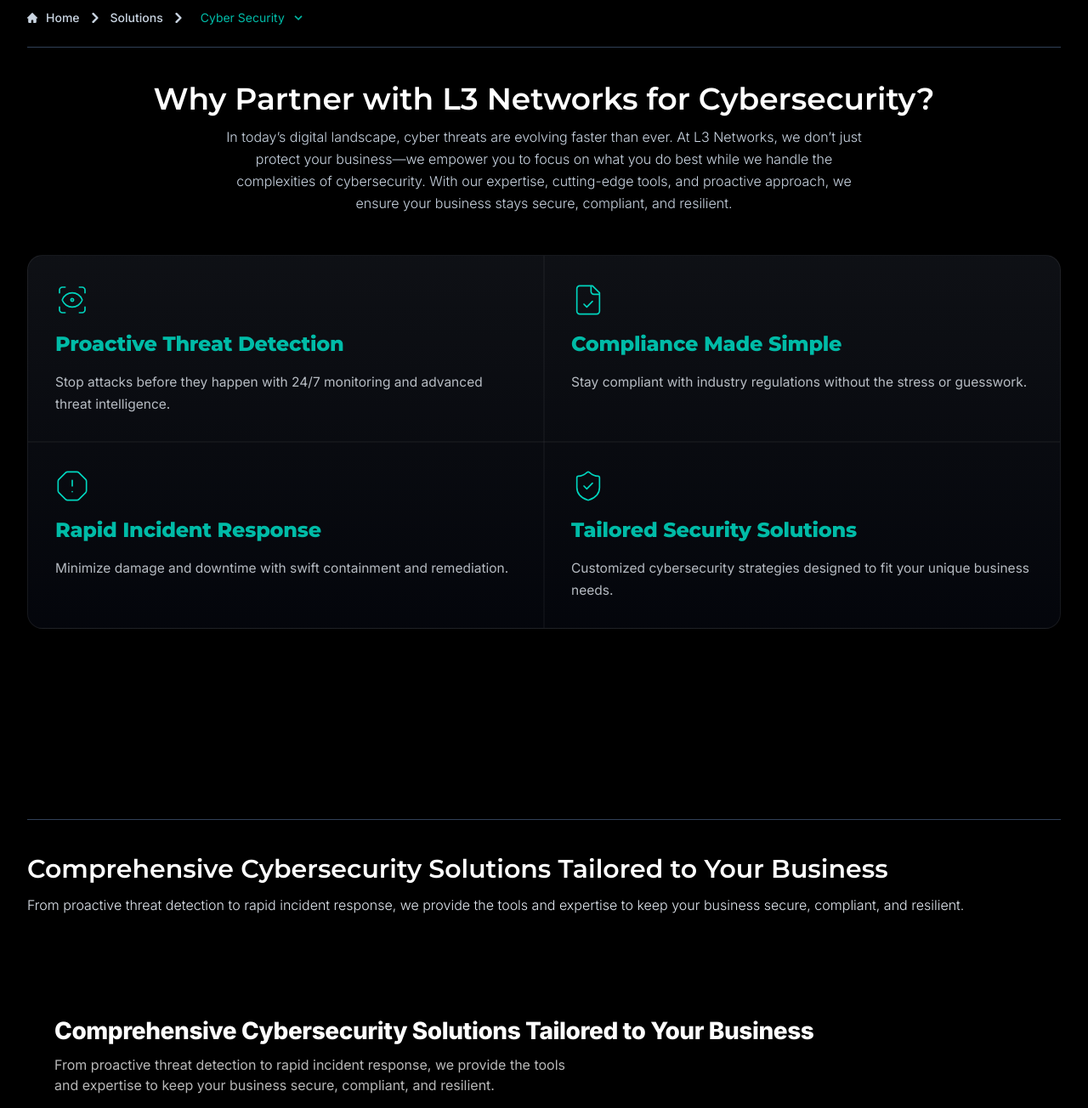
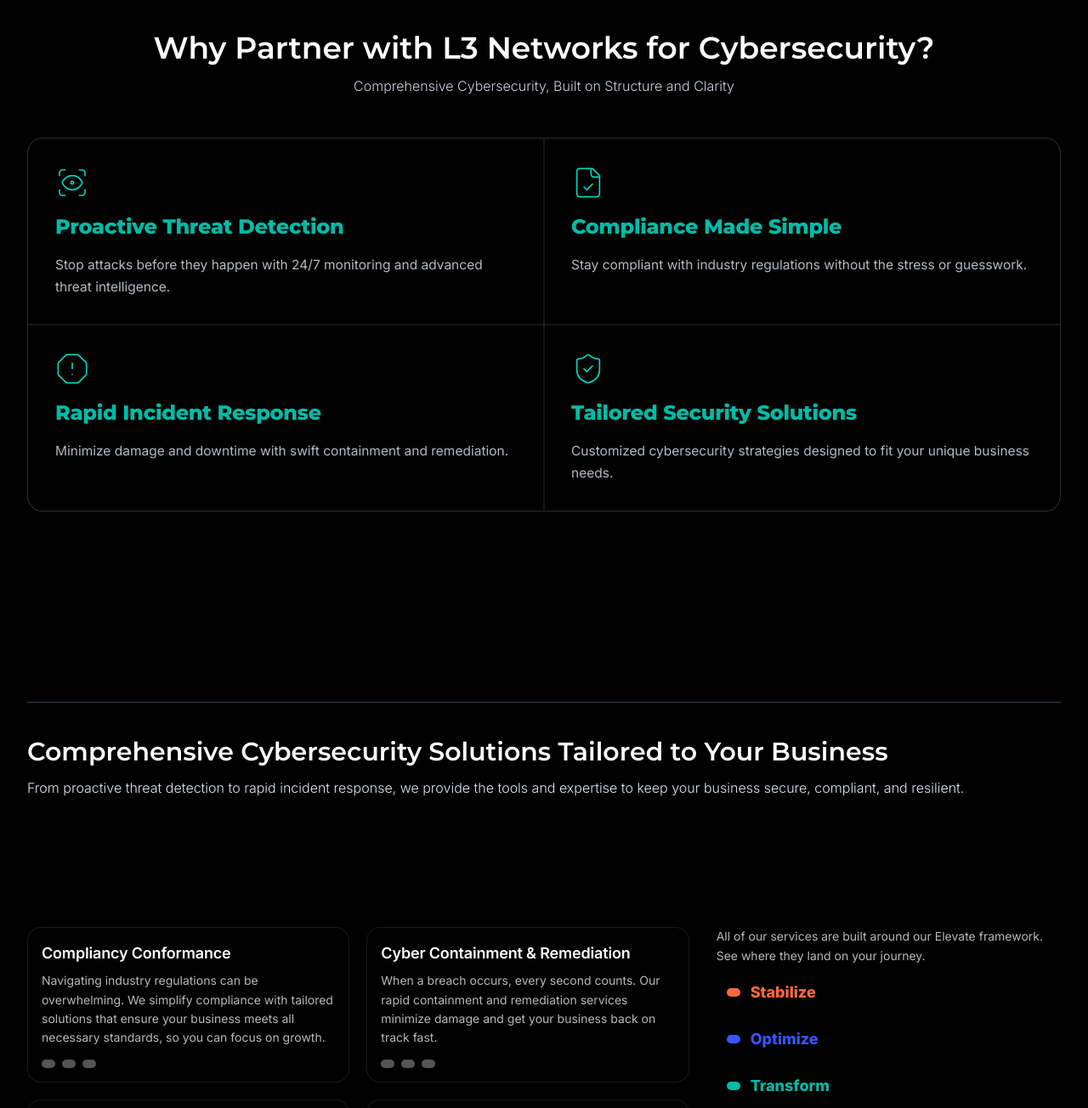
Before and after one commit to hannahwilbert/L3Networks1, an Eleventy site: page src/products/cyber-security.md in a window 1280 px wide. Shown: the part 725-2029 px from the top of the page at 85% size. Built offline with nearby package versions, Linux system fonts and the light colour scheme; Eleventy itself is replaced by a stand-in of ours; files that its build step writes are made by us from their sources.

Commit message:
Restyle cybersecurity hero and value props

```diff
--- a/src/_includes/layouts/product-item.html
+++ b/src/_includes/layouts/product-item.html
@@ -140,8 +140,8 @@
         position:relative;
         display:grid;
         grid-template-columns:repeat(2,minmax(0,1fr));
-        background:linear-gradient(180deg, rgba(15,17,22,.96) 0%, rgba(4,6,12,.96) 100%);
-        border:1px solid rgba(255,255,255,.07);
+        background:#000;
+        border:1px solid rgba(255,255,255,.18);
         border-radius:18px;
         box-shadow:0 30px 55px rgba(0,0,0,.5);
         overflow:hidden;
@@ -150,7 +150,7 @@
       .valuePropsPanel::after{
         content:"";
         position:absolute;
-        background:rgba(255,255,255,.08);
+        background:rgba(255,255,255,.18);
         pointer-events:none;
       }
       .valuePropsPanel::before{
@@ -198,7 +198,7 @@
           display:none;
         }
         .valuePropsCard + .valuePropsCard{
-          border-top:1px solid rgba(255,255,255,.08);
+          border-top:1px solid rgba(255,255,255,.18);
         }
       }
     </style>
@@ -227,7 +227,8 @@
     {% raw %}
 <style>
   #cybersec-section{background:#000;padding:clamp(40px,9vh,96px) 0;color:var(--ink,#fff);}
-  #cybersec-section .wrap{width:min(1200px,100%);margin:0 auto;padding:0 24px;}
+  #cybersec-section .wrap{width:min(1200px,100%)}
+  #cybersec-section .content{max-width:12000px;margin-left:auto;margin-right:auto;}
   #cybersec-section .hdr h2{font-size:clamp(24px,3vw,28px);line-height:1.15;letter-spacing:-.015em;margin:0 0 12px;font-weight:800;color:#fff;}
   #cybersec-section .hdr p{margin:0;color:rgba(255,255,255,.72);max-width:60ch;}
   #cybersec-section .content{display:grid;grid-template-columns:1fr;gap:24px;margin-top:32px;}
@@ -261,11 +262,6 @@
 {% endraw %}
 <section id="cybersec-section" aria-label="Comprehensive Cybersecurity Solutions">
   <div class="wrap">
-    <header class="hdr">
-      <h2>{{ keyprodsTitle }}</h2>
-      <p>{{ keyprodsBody }}</p>
-    </header>
-
     <div class="content">
       <div class="cards" id="cards" aria-live="polite"></div>
       <aside class="filters" aria-label="Service level filters">
@@ -467,7 +463,7 @@
       </div>
       <style>
         .ycCards{ align-items:stretch; }
-        .ycCard{ position:relative; border-radius:18px; padding:clamp(20px,2.4vw,28px); background: radial-gradient(240px 180px at 80% -20%, rgba(102,199,232,.10), rgba(102,199,232,0) 70%), linear-gradient(180deg, rgba(10,19,38,.88) 0%, rgba(6,14,27,.92) 100%); border:1px solid rgba(102,199,232,.25); box-shadow:0 14px 38px rgba(5,12,22,.55), inset 0 1px 0 rgba(255,255,255,.05); color:#e2e8f0; display:flex; flex-direction:column; height:100%; }
+        .ycCard{ position:relative; border-radius:18px; padding:clamp(20px,2.4vw,28px); background:#000; border:1px solid rgba(102,199,232,.25); box-shadow:0 14px 38px rgba(5,12,22,.55), inset 0 1px 0 rgba(255,255,255,.05); color:#e2e8f0; display:flex; flex-direction:column; height:100%; }
         .ycCard__title{ margin:0 0 10px; text-align:center; font-weight:800; font-size:clamp(18px,2.4vw,22px); }
         .ycCard__desc{ margin:0 0 16px; text-align:center; color:#cbd5e1; font-size:clamp(15px,2.1vw,18px); line-height:1.65; }
         .ycMeter{ display:grid; gap:8px; justify-items:center; margin:10px 0 8px; }
--- a/src/products/cyber-security.md
+++ b/src/products/cyber-security.md
@@ -4,12 +4,12 @@
 title: 'Advanced Cyber Security Services | L3 Networks Inc.'
 metaDesc: 'Protect your business with L3 Networks’ comprehensive cybersecurity services. Safeguard your data, network, and applications today.'
 metaKeywords: 'Cyber security, Data protection, Threat intelligence, Vulnerability assessment, Security monitoring'
-mainTitle: 'Protect Your Business with Unmatched <span class="text-teal-400">Cybersecurity</span> Solutions'
+mainTitle: '<span class="text-teal-400">Cybersecurity</span> Solutions'
 socialImage: /images/social/og_CyberSecurity.png
 subtitle: 'Your Trusted Partner in Defending Against Evolving Cyber Threats'
 prodtitle: 'Why Partner with L3 Networks for Cybersecurity?'
 prodbody: |
-  In today’s digital landscape, cyber threats are evolving faster than  ever. At L3 Networks, we don’t just protect your business—we empower you to focus on what you do best while we handle the complexities of cybersecurity. With our expertise, cutting-edge tools, and proactive approach, we ensure your business stays secure, compliant, and resilient.
+  Comprehensive Cybersecurity, Built on Structure and Clarity
 color: 'slate-500'
 colorBase: 'slate'
 
```
